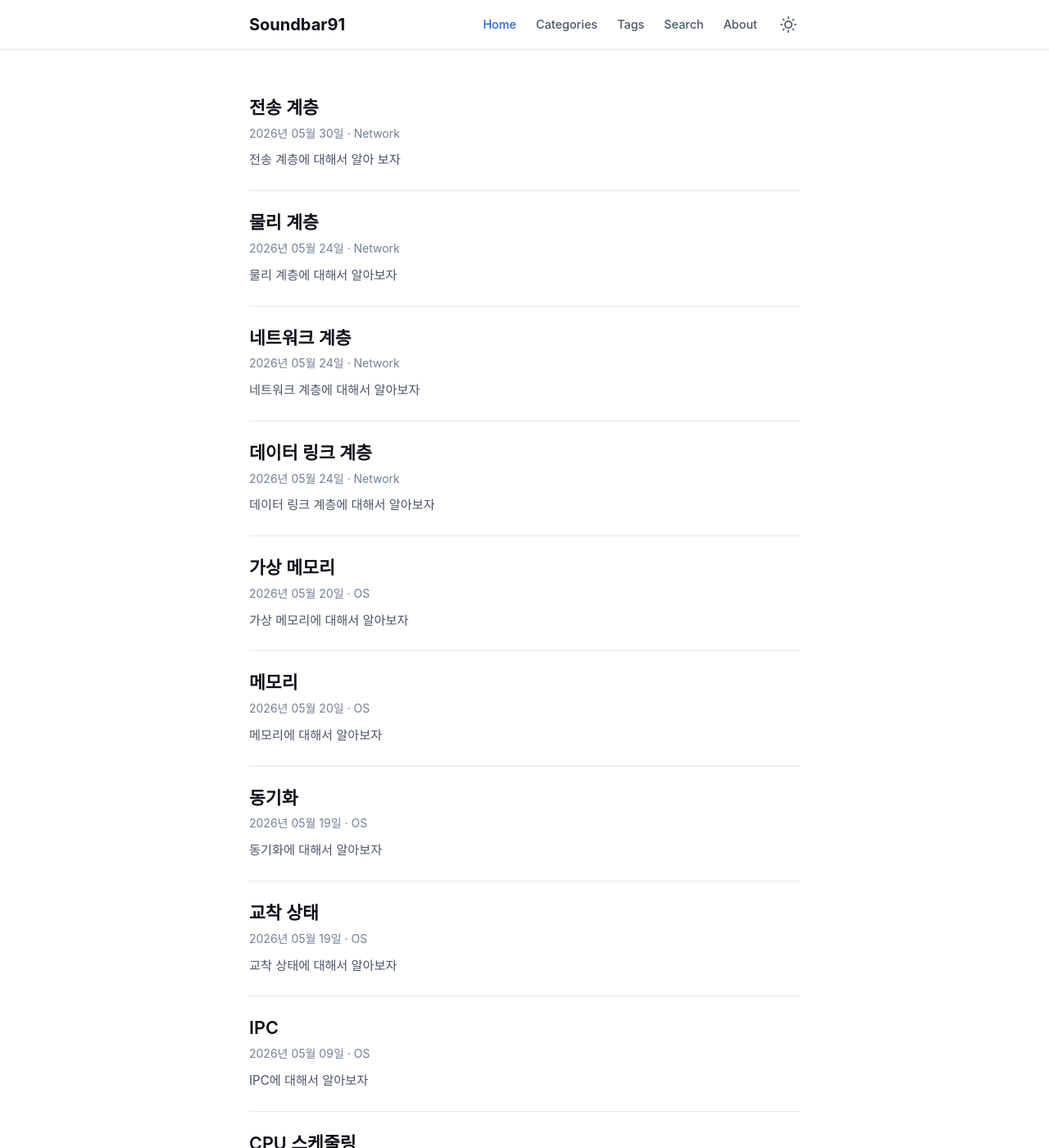
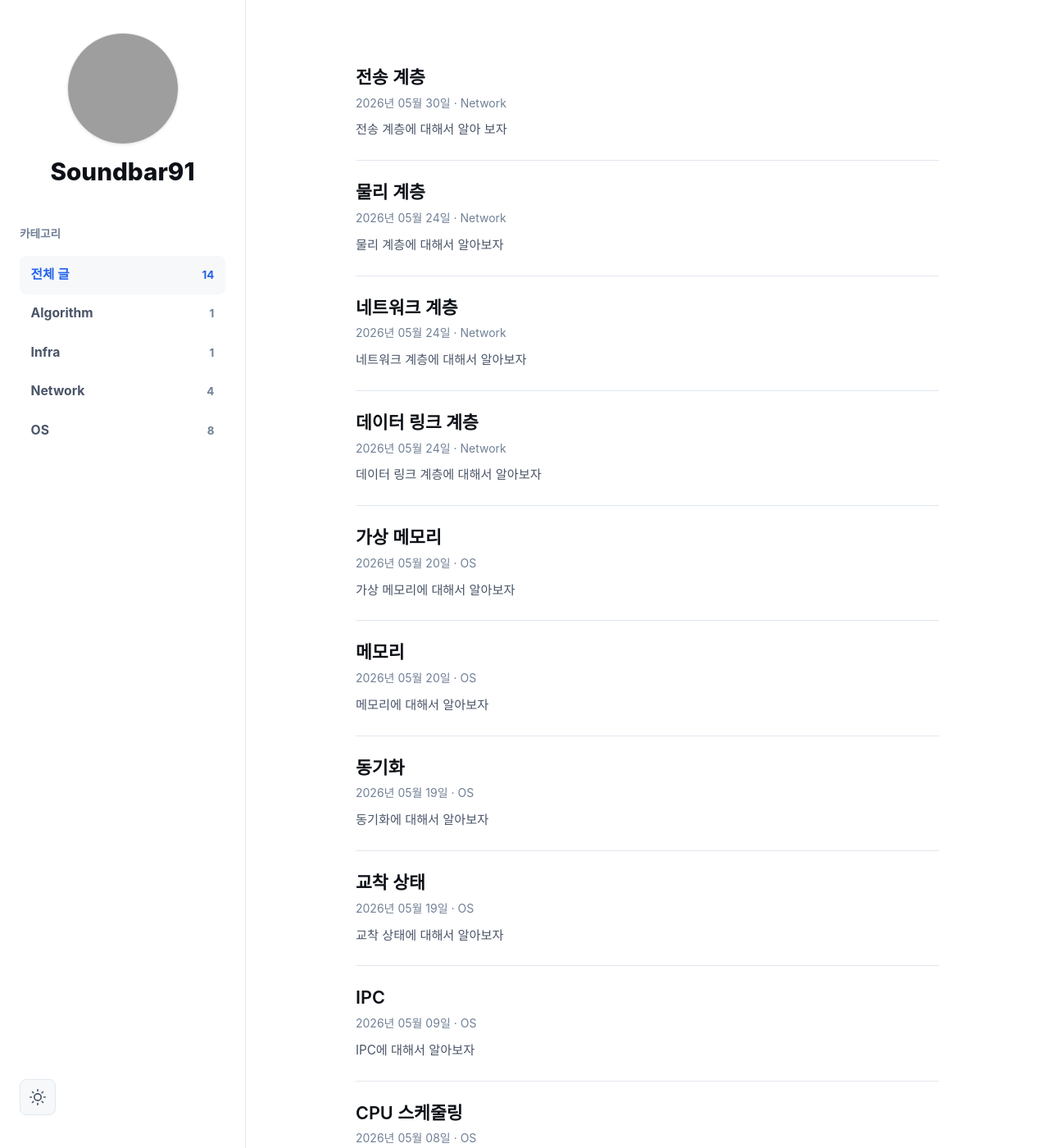
Before and after one commit to Soundbar91/Soundbar91.github.io, a Jekyll site: the page built from index.html, in a window 1280 px wide and 1400 px high. Shown: the whole window at 82% size. Built offline with Jekyll 4.4.1, drawn with Linux system fonts in a browser that asks for light colours; the list of posts is cut into pages by our own code; grey boxes are pictures that could not be loaded.

Commit message:
design: 블로그 사이드바 레이아웃 추가

```diff
--- a/_includes/header.html
+++ b/_includes/header.html
@@ -1,19 +1,35 @@
-<header class="site-header">
-  <div class="container header-inner">
-    <a class="site-logo" href="{{ '/' | relative_url }}">{{ site.title }}</a>
-    <nav class="site-nav">
-      <a href="{{ '/' | relative_url }}" {% if page.url == '/' %}class="active"{% endif %}>Home</a>
-      <a href="{{ '/categories/' | relative_url }}" {% if page.url contains '/categories' %}class="active"{% endif %}>Categories</a>
-      <a href="{{ '/tags/' | relative_url }}" {% if page.url contains '/tags' %}class="active"{% endif %}>Tags</a>
-      <a href="{{ '/search/' | relative_url }}" {% if page.url == '/search/' %}class="active"{% endif %}>Search</a>
-      <a href="{{ '/about/' | relative_url }}" {% if page.url == '/about/' %}class="active"{% endif %}>About</a>
-      <button class="theme-toggle" id="theme-toggle" aria-label="Toggle dark mode">
-        <svg class="icon-sun" xmlns="http://www.w3.org/2000/svg" width="20" height="20" viewBox="0 0 24 24" fill="none" stroke="currentColor" stroke-width="2" stroke-linecap="round" stroke-linejoin="round"><circle cx="12" cy="12" r="5"/><line x1="12" y1="1" x2="12" y2="3"/><line x1="12" y1="21" x2="12" y2="23"/><line x1="4.22" y1="4.22" x2="5.64" y2="5.64"/><line x1="18.36" y1="18.36" x2="19.78" y2="19.78"/><line x1="1" y1="12" x2="3" y2="12"/><line x1="21" y1="12" x2="23" y2="12"/><line x1="4.22" y1="19.78" x2="5.64" y2="18.36"/><line x1="18.36" y1="5.64" x2="19.78" y2="4.22"/></svg>
-        <svg class="icon-moon" xmlns="http://www.w3.org/2000/svg" width="20" height="20" viewBox="0 0 24 24" fill="none" stroke="currentColor" stroke-width="2" stroke-linecap="round" stroke-linejoin="round"><path d="M21 12.79A9 9 0 1 1 11.21 3 7 7 0 0 0 21 12.79z"/></svg>
-      </button>
-    </nav>
+<aside class="site-sidebar" id="site-sidebar">
+  <div class="sidebar-inner">
+    <a class="profile" href="{{ '/' | relative_url }}" aria-label="{{ site.title }} 홈">
+      <img class="profile-image" src="{{ '/assets/images/shingwangyu.png' | relative_url }}" alt="{{ site.author }} 프로필">
+      <span class="profile-name">{{ site.author | default: site.title }}</span>
+    </a>
+
     <button class="menu-toggle" id="menu-toggle" aria-label="Toggle menu">
       <span></span><span></span><span></span>
     </button>
+
+    <nav class="sidebar-panel" aria-label="블로그 카테고리">
+      <div class="sidebar-section-title">카테고리</div>
+      <a class="category-link{% if page.url == '/' %} active{% endif %}" href="{{ '/' | relative_url }}">
+        <span>전체 글</span>
+        <span class="category-count">{{ site.posts | size }}</span>
+      </a>
+      {% assign sorted_categories = site.categories | sort %}
+      {% for category in sorted_categories %}
+        {% assign category_name = category[0] %}
+        {% assign category_id = category_name | slugify %}
+        {% assign category_url = '/categories/#' | append: category_id %}
+        <a class="category-link{% if page.categories contains category_name %} active{% endif %}" href="{{ category_url | relative_url }}">
+          <span>{{ category_name }}</span>
+          <span class="category-count">{{ category[1].size }}</span>
+        </a>
+      {% endfor %}
+    </nav>
+
+    <button class="theme-toggle" id="theme-toggle" aria-label="Toggle dark mode">
+      <svg class="icon-sun" xmlns="http://www.w3.org/2000/svg" width="20" height="20" viewBox="0 0 24 24" fill="none" stroke="currentColor" stroke-width="2" stroke-linecap="round" stroke-linejoin="round"><circle cx="12" cy="12" r="5"/><line x1="12" y1="1" x2="12" y2="3"/><line x1="12" y1="21" x2="12" y2="23"/><line x1="4.22" y1="4.22" x2="5.64" y2="5.64"/><line x1="18.36" y1="18.36" x2="19.78" y2="19.78"/><line x1="1" y1="12" x2="3" y2="12"/><line x1="21" y1="12" x2="23" y2="12"/><line x1="4.22" y1="19.78" x2="5.64" y2="18.36"/><line x1="18.36" y1="5.64" x2="19.78" y2="4.22"/></svg>
+      <svg class="icon-moon" xmlns="http://www.w3.org/2000/svg" width="20" height="20" viewBox="0 0 24 24" fill="none" stroke="currentColor" stroke-width="2" stroke-linecap="round" stroke-linejoin="round"><path d="M21 12.79A9 9 0 1 1 11.21 3 7 7 0 0 0 21 12.79z"/></svg>
+    </button>
   </div>
-</header>
+</aside>
--- a/_layouts/default.html
+++ b/_layouts/default.html
@@ -21,10 +21,12 @@
 </head>
 <body>
   {% include header.html %}
-  <main class="container">
-    {{ content }}
-  </main>
-  {% include footer.html %}
+  <div class="site-content">
+    <main class="container">
+      {{ content }}
+    </main>
+    {% include footer.html %}
+  </div>
   <script src="{{ '/assets/js/main.js' | relative_url }}"></script>
 </body>
 </html>
--- a/assets/css/main.css
+++ b/assets/css/main.css
@@ -75,78 +75,135 @@ img {
 }
 
 .container {
-  max-width: 720px;
+  max-width: 760px;
   margin: 0 auto;
   padding: 0 1.5rem;
   width: 100%;
 }
 
+.site-content {
+  margin-left: 300px;
+  min-height: 100vh;
+  display: flex;
+  flex-direction: column;
+}
+
 main.container {
   flex: 1;
-  padding-top: 2rem;
+  padding-top: 3.5rem;
   padding-bottom: 3rem;
 }
 
-.site-header {
-  position: sticky;
+.site-sidebar {
+  position: fixed;
   top: 0;
+  left: 0;
+  bottom: 0;
   z-index: 100;
-  background: var(--header-bg);
-  backdrop-filter: blur(12px);
-  -webkit-backdrop-filter: blur(12px);
-  border-bottom: 1px solid var(--border);
+  width: 300px;
+  background: var(--bg);
+  border-right: 1px solid var(--border);
   transition: background 0.2s ease, border-color 0.2s ease;
 }
 
-.header-inner {
+.sidebar-inner {
+  display: flex;
+  flex-direction: column;
+  min-height: 100%;
+  padding: 2.5rem 1.5rem;
+}
+
+.profile {
+  display: flex;
+  flex-direction: column;
+  align-items: center;
+  gap: 1rem;
+  color: var(--heading);
+  text-align: center;
+}
+
+.profile:hover {
+  color: var(--heading);
+}
+
+.profile-image {
+  width: 8.5rem;
+  height: 8.5rem;
+  flex: 0 0 auto;
+  border-radius: 50%;
+  object-fit: cover;
+  border: 1px solid var(--border);
+  box-shadow: var(--shadow);
+}
+
+.profile-name {
+  font-size: 1.85rem;
+  font-weight: 800;
+  line-height: 1.15;
+  letter-spacing: 0;
+}
+
+.sidebar-panel {
+  margin-top: 3rem;
+}
+
+.sidebar-section-title {
+  margin-bottom: 0.9rem;
+  font-size: 0.85rem;
+  font-weight: 700;
+  letter-spacing: 0;
+  color: var(--text-muted);
+  text-transform: uppercase;
+}
+
+.category-link {
   display: flex;
   align-items: center;
   justify-content: space-between;
-  height: 60px;
+  gap: 1rem;
+  min-height: 2.75rem;
+  padding: 0.65rem 0.85rem;
+  border-radius: 8px;
+  color: var(--text-secondary);
+  font-size: 0.98rem;
+  font-weight: 650;
+  transition: color 0.2s ease, background 0.2s ease;
 }
 
-.site-logo {
-  font-size: 1.25rem;
-  font-weight: 700;
-  color: var(--heading);
-  text-decoration: none;
-}
-
-.site-logo:hover {
+.category-link:hover,
+.category-link.active {
+  background: var(--bg-secondary);
   color: var(--link);
 }
 
-.site-nav {
-  display: flex;
-  align-items: center;
-  gap: 1.5rem;
+.category-count {
+  flex: 0 0 auto;
+  color: var(--text-muted);
+  font-size: 0.84rem;
+  font-weight: 650;
 }
 
-.site-nav a {
-  font-size: 0.9rem;
-  font-weight: 500;
-  color: var(--text-secondary);
-  transition: color 0.2s ease;
-}
-
-.site-nav a:hover,
-.site-nav a.active {
+.category-link.active .category-count {
   color: var(--link);
 }
 
 .theme-toggle {
-  background: none;
-  border: none;
+  margin-top: auto;
+  width: 2.75rem;
+  height: 2.75rem;
+  border: 1px solid var(--border);
+  border-radius: 8px;
+  background: var(--bg-secondary);
   cursor: pointer;
   color: var(--text-secondary);
-  padding: 4px;
   display: flex;
   align-items: center;
   justify-content: center;
-  transition: color 0.2s ease;
+  transition: color 0.2s ease, background 0.2s ease, border-color 0.2s ease;
 }
 
 .theme-toggle:hover {
+  border-color: var(--link);
   color: var(--link);
 }
 
@@ -886,27 +943,45 @@ main.container {
   background-color: rgba(248, 81, 73, 0.1);
 }
 
-@media (max-width: 768px) {
+@media (max-width: 900px) {
+  .site-sidebar {
+    position: sticky;
+    width: 100%;
+    height: auto;
+    border-right: none;
+    border-bottom: 1px solid var(--border);
+  }
+
+  .sidebar-inner {
+    min-height: 0;
+    padding: 1rem 1.25rem;
+  }
+
+  .profile-image {
+    width: 4rem;
+    height: 4rem;
+  }
+
+  .profile-name {
+    font-size: 1.35rem;
+  }
+
   .menu-toggle {
     display: flex;
+    position: absolute;
+    top: 1.35rem;
+    right: 1.25rem;
   }
 
-  .site-nav {
+  .sidebar-panel {
     display: none;
-    position: absolute;
-    top: 60px;
-    left: 0;
-    right: 0;
-    background: var(--bg);
-    border-bottom: 1px solid var(--border);
-    flex-direction: column;
-    padding: 1rem 1.5rem;
-    gap: 0.75rem;
-    box-shadow: var(--shadow);
+    margin-top: 1.25rem;
+    padding-top: 1rem;
+    border-top: 1px solid var(--border);
   }
 
-  body.menu-open .site-nav {
-    display: flex;
+  body.menu-open .sidebar-panel {
+    display: block;
   }
 
   body.menu-open .menu-toggle span:nth-child(1) {
@@ -919,6 +994,23 @@ main.container {
 
   body.menu-open .menu-toggle span:nth-child(3) {
     transform: rotate(-45deg) translate(5px, -5px);
+  }
+
+  .theme-toggle {
+    position: absolute;
+    top: 1.05rem;
+    right: 4.25rem;
+    margin-top: 0;
+    width: 2.4rem;
+    height: 2.4rem;
+  }
+
+  .site-content {
+    margin-left: 0;
+  }
+
+  main.container {
+    padding-top: 2rem;
   }
 
   .post-title {
@@ -938,3 +1030,16 @@ main.container {
     text-align: left;
   }
 }
+
+@media (max-width: 520px) {
+  .container {
+    padding: 0 1.1rem;
+  }
+
+  .profile-name {
+    max-width: calc(100vw - 8rem);
+    overflow: hidden;
+    text-overflow: ellipsis;
+    white-space: nowrap;
+  }
+}
```
Also changed, not shown: Gemfile (+7 -1 lines), Gemfile.lock (added), 2 other files.
